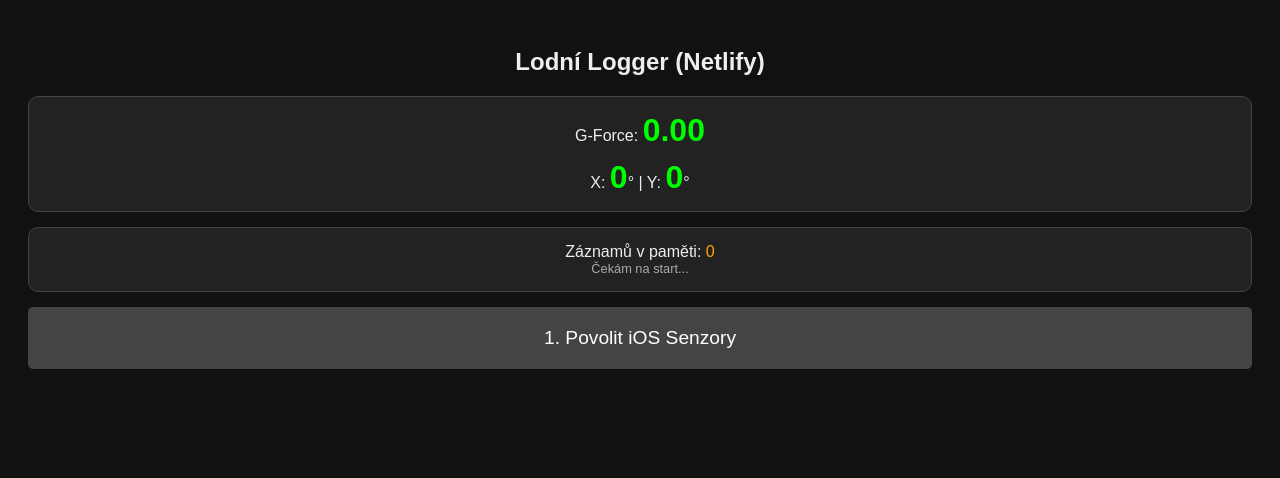
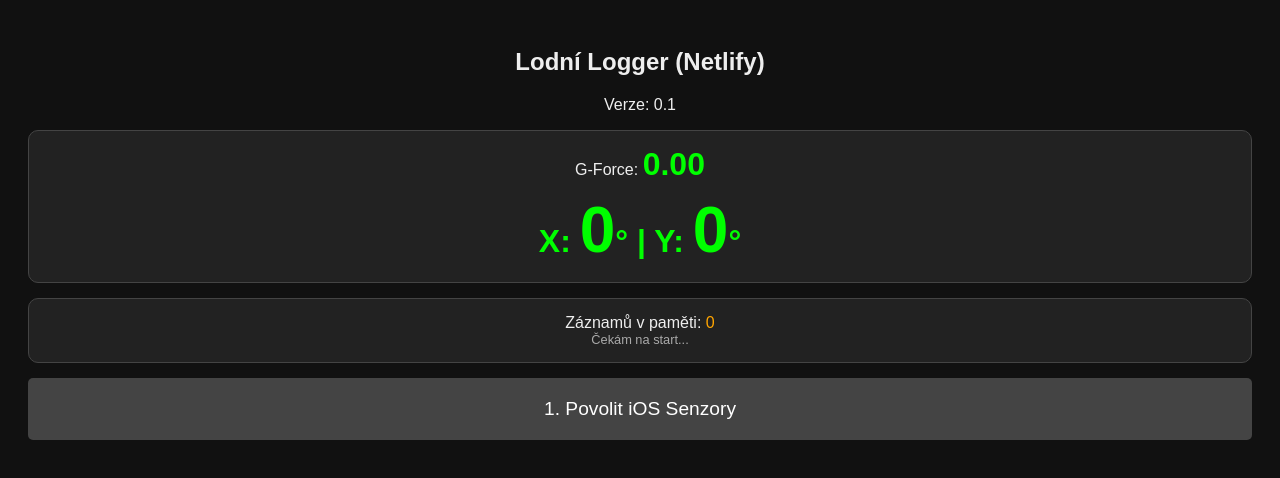
Before and after one commit to LudekSafar/Ship_Inclines, a plain HTML site: page index.html in a window 1280 px wide. Drawn offline with Linux system fonts and the light colour scheme.

Commit message:
Bigger Numbers 2

```diff
--- a/index.html
+++ b/index.html
@@ -18,9 +18,11 @@
 
     <h2>Lodní Logger (Netlify)</h2>
 
+    <p>Verze: 0.1</p>
+
     <div class="box">
       <div>G-Force: <span id="gVal" class="val">0.00</span></div>
-      <div style="margin-top:10px">
+      <div style="margin-top:10px" class="val">
         X: <span class="val" id="betaVal">0</span>° | Y: <span class="val" id="gammaVal">0</span>°
       </div>
     </div>
```
